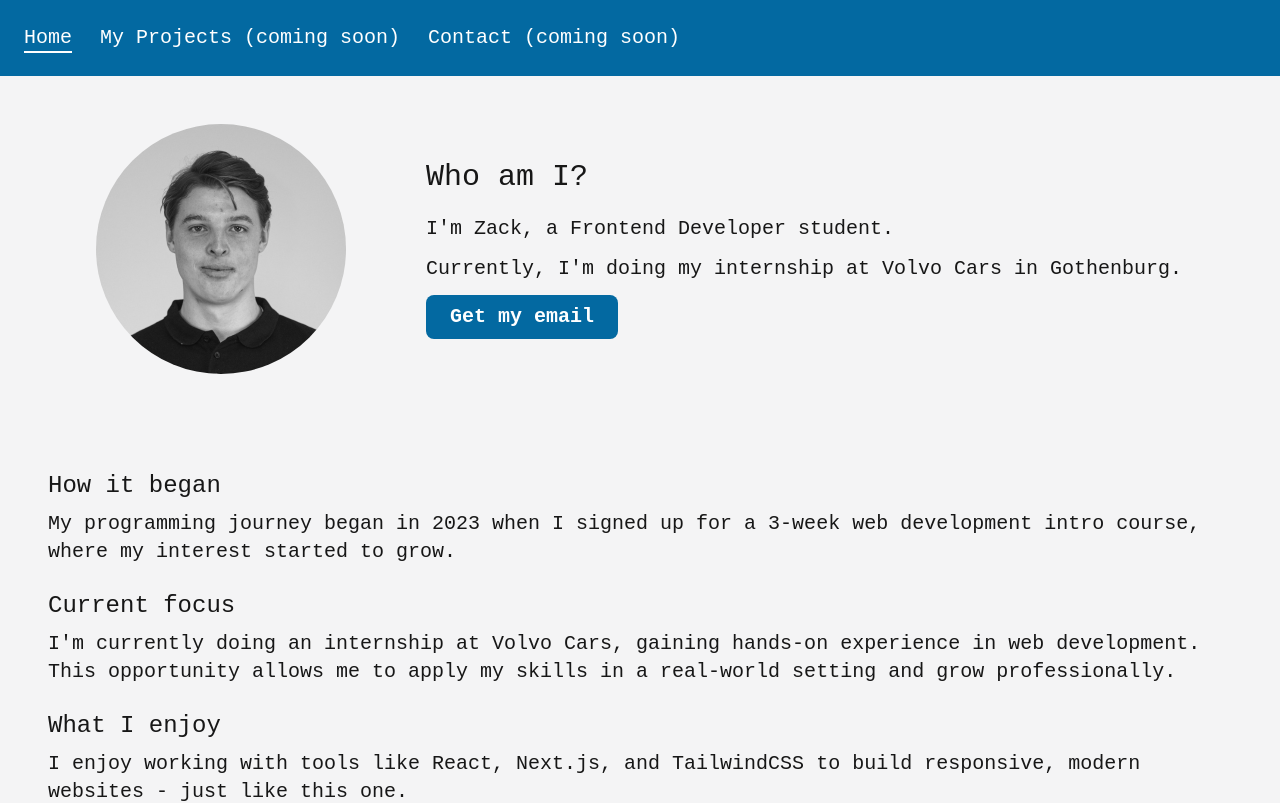
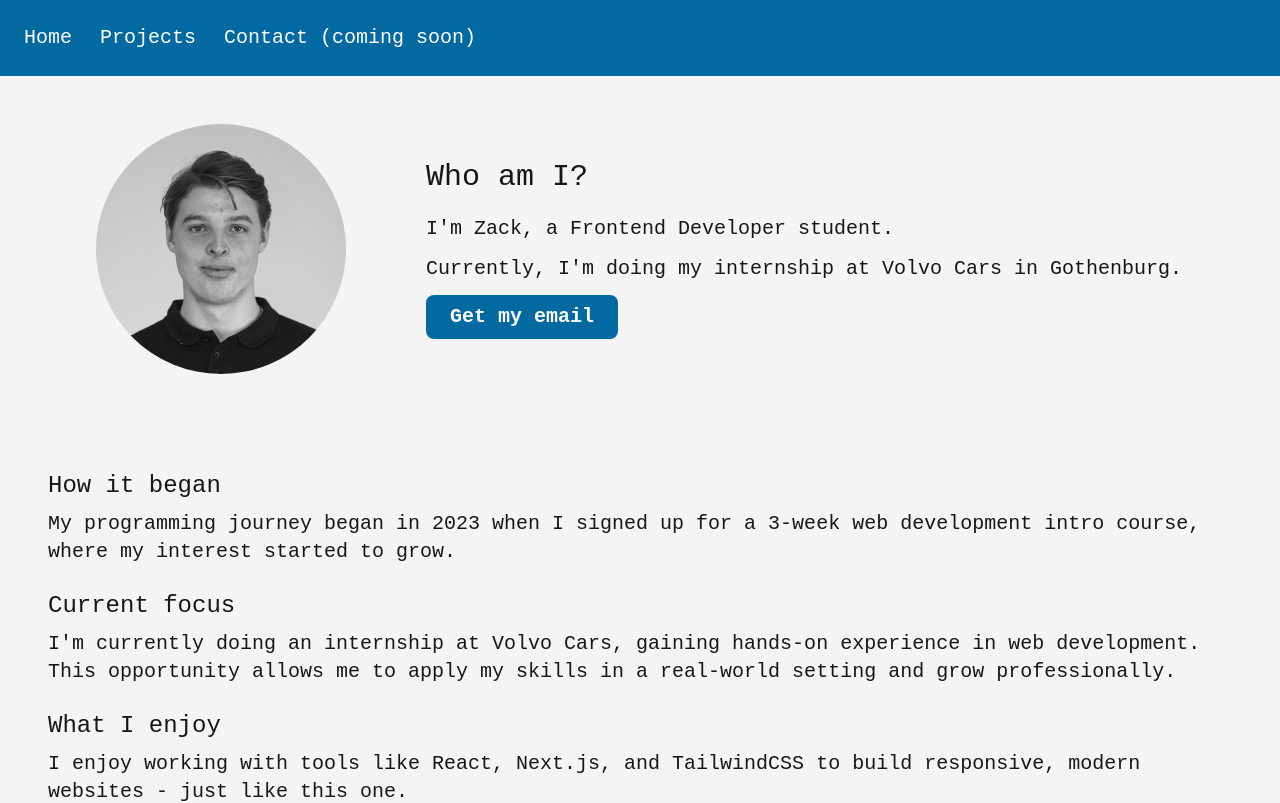
Before and after one commit to zackforssberg/portfolio, a Next.js app: page / in a window 1280 px wide. Shown: the top 803 px of the page. Built offline with nearby package versions, Linux system fonts and the light colour scheme.

Commit message:
projects page now open

```diff
--- a/src/app/components/Navbar.tsx
+++ b/src/app/components/Navbar.tsx
@@ -51,11 +51,17 @@ export default function Navbar() {
         </div>
 
         <div className="hidden md:flex space-x-7 text-xl">
-          <Link href="/" className="text-white underline underline-offset-8">
+          <Link
+            href="/"
+            className="text-white hover:underline underline-offset-8"
+          >
             Home
           </Link>
-          <Link href="" className="text-white cursor-default">
-            My Projects (coming soon)
+          <Link
+            href="/my-projects"
+            className="text-white hover:underline underline-offset-8"
+          >
+            Projects
           </Link>
           <Link href="" className="text-white cursor-default">
             Contact (coming soon)
@@ -74,8 +80,8 @@ export default function Navbar() {
           <Link href="/" className="text-white" onClick={toggleMenu}>
             Home
           </Link>
-          <Link href="" className="text-white" onClick={toggleMenu}>
-            My Projects (coming soon)
+          <Link href="/my-projects" className="text-white" onClick={toggleMenu}>
+            Projects
           </Link>
           <Link href="" className="text-white" onClick={toggleMenu}>
             Contact (coming soon)
```
